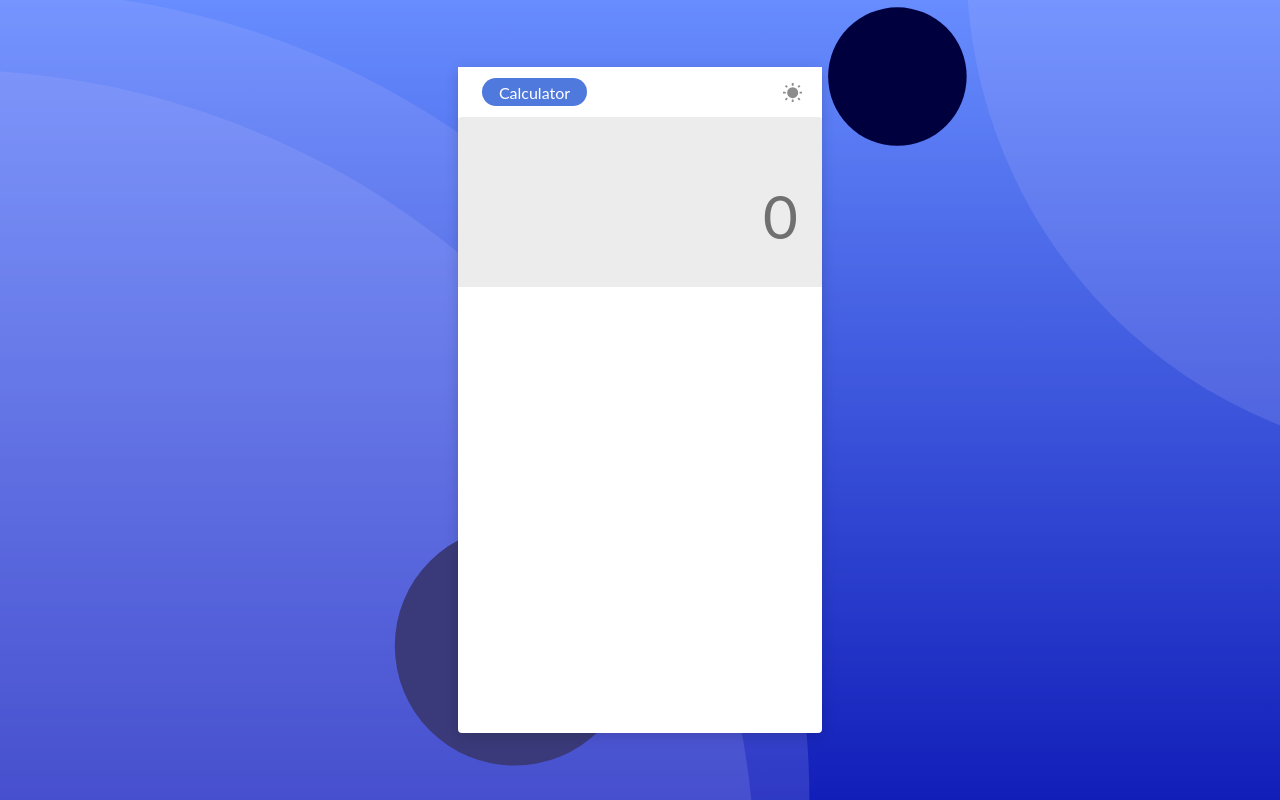
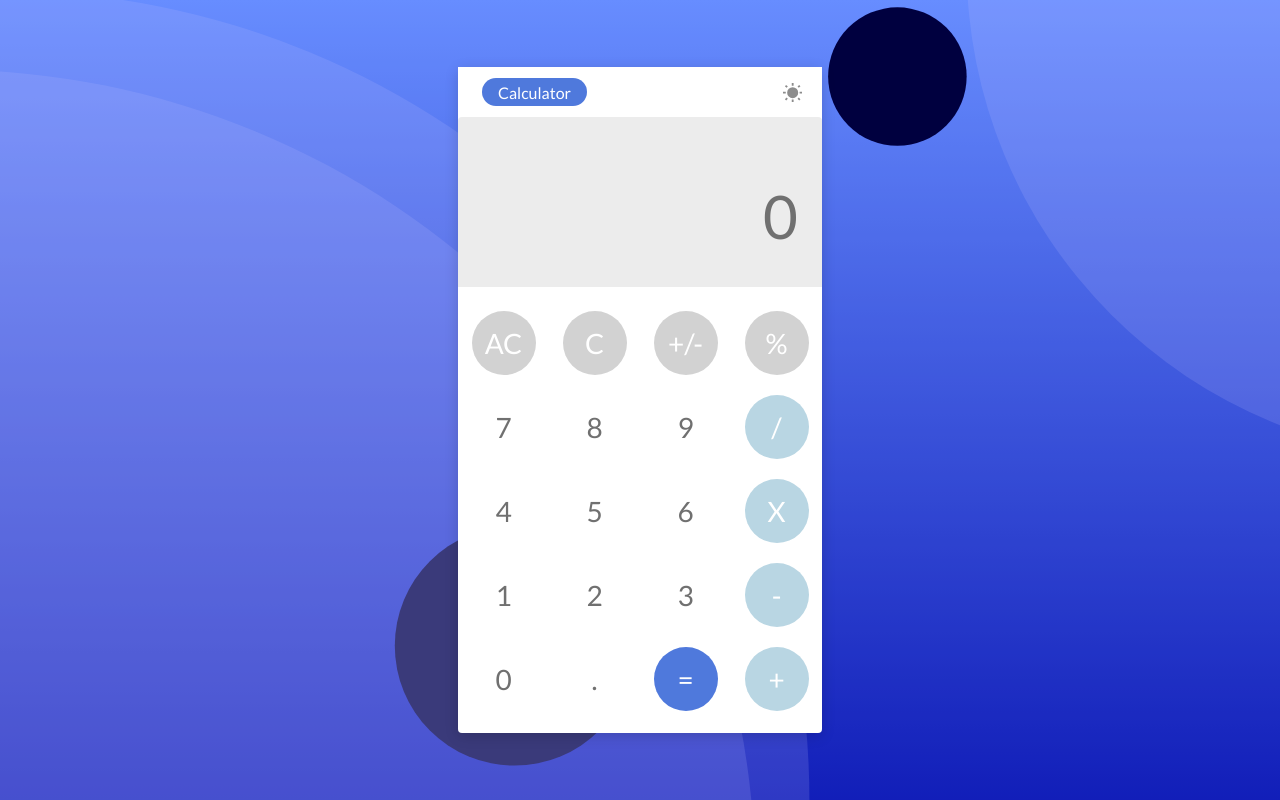
Before and after one commit to joeromsa/calculator, a React (Create React App) app in the folder calculator/: page / in a window 1280 px wide. Built offline with nearby package versions, Linux system fonts and the light colour scheme.

Commit message:
Buttons added

```diff
--- a/calculator/public/index.html
+++ b/calculator/public/index.html
@@ -15,6 +15,10 @@
       user's mobile device or desktop. See https://developers.google.com/web/fundamentals/web-app-manifest/
     -->
     <link rel="manifest" href="%PUBLIC_URL%/manifest.json" />
+
+    <link rel="preconnect" href="https://fonts.googleapis.com">
+    <link rel="preconnect" href="https://fonts.gstatic.com" crossorigin>
+    <link href="https://fonts.googleapis.com/css2?family=Lato&display=swap" rel="stylesheet">
     <!--
       Notice the use of %PUBLIC_URL% in the tags above.
       It will be replaced with the URL of the `public` folder during the build.
--- a/calculator/src/components/CalcBody.js
+++ b/calculator/src/components/CalcBody.js
@@ -1,10 +1,34 @@
 import React from "react";
 import '../styles/Body.css';
+import CalcButton from "./calcButton";
 
 const CalcBody = () => {
     return (
-        <div className="calcBody">
+        <div>
+            <div className="calcBody">
+                <CalcButton text="AC" background="gray"></CalcButton>
+                <CalcButton text="C" background="gray"></CalcButton>
+                <CalcButton text="+/-" background="gray"></CalcButton>
+                <CalcButton text="%" background="gray"></CalcButton>
+                <CalcButton text="7" background="white"></CalcButton>
+                <CalcButton text="8" background="white"></CalcButton>
+                <CalcButton text="9" background="white"></CalcButton>
+                <CalcButton text="/" background="lightBlue"></CalcButton>
+                <CalcButton text="4" background="white"></CalcButton>
+                <CalcButton text="5" background="white"></CalcButton>
+                <CalcButton text="6" background="white"></CalcButton>
+                <CalcButton text="X" background="lightBlue"></CalcButton>
+                <CalcButton text="1" background="white"></CalcButton>
+                <CalcButton text="2" background="white"></CalcButton>
+                <CalcButton text="3" background="white"></CalcButton>
+                <CalcButton text="-" background="lightBlue"></CalcButton>
+                <CalcButton text="0" background="white"></CalcButton>
+                <CalcButton text="." background="white"></CalcButton>
+                <CalcButton text="=" background="darkBlue"></CalcButton>
+                <CalcButton text="+" background="lightBlue"></CalcButton>
+            </div>
         </div>
+
     );
 }
 
--- /dev/null
+++ b/calculator/src/components/calcButton.js
@@ -0,0 +1,26 @@
+import React from "react";
+import '../styles/Button.css';
+
+const CalcButton = (props) => {
+
+    const findColor = (color) => {
+        console.log(color);
+        if (color === 'gray') {
+            return ['#D2D2D2 0% 0% no-repeat padding-box', '#FFFFFF'];
+        } else if (color === 'white') {
+            return ['#FFFFFF 0% 0% no-repeat padding-box', '#707070'];
+        } else if (color === 'lightBlue') {
+            return ['#B9D6E3 0% 0% no-repeat padding-box','#FFFFFF'];
+        } else {
+            return ['#4F79DC 0% 0% no-repeat padding-box', '#FFFFFF'];
+        }
+    }
+
+    return (
+        <div>
+            <button className="buttonIcon" style={{background: findColor(props.background)[0], color: findColor(props.background)[1]}}>{props.text}</button>
+        </div>
+    );
+}
+
+export default CalcButton;
--- a/calculator/src/styles/Body.css
+++ b/calculator/src/styles/Body.css
@@ -0,0 +1,7 @@
+.calcBody {
+    display: grid;
+    grid-template-columns: auto auto auto auto;
+    row-gap: 20px;
+    align-items: center;
+    padding-top: 24px;
+}
--- /dev/null
+++ b/calculator/src/styles/Button.css
@@ -0,0 +1,14 @@
+.buttonIcon {
+    width: 64px;
+    height: 64px;
+    /* background: #D2D2D2 0% 0% no-repeat padding-box;
+    opacity: 1; */
+    text-align: center;
+    text-decoration: none;
+    border: none;
+    border-radius: 50%;
+    text-align: center;
+    font: normal normal normal 28px/34px Lato;
+    letter-spacing: 0px;
+    /* color: #FFFFFF; */
+}
```
